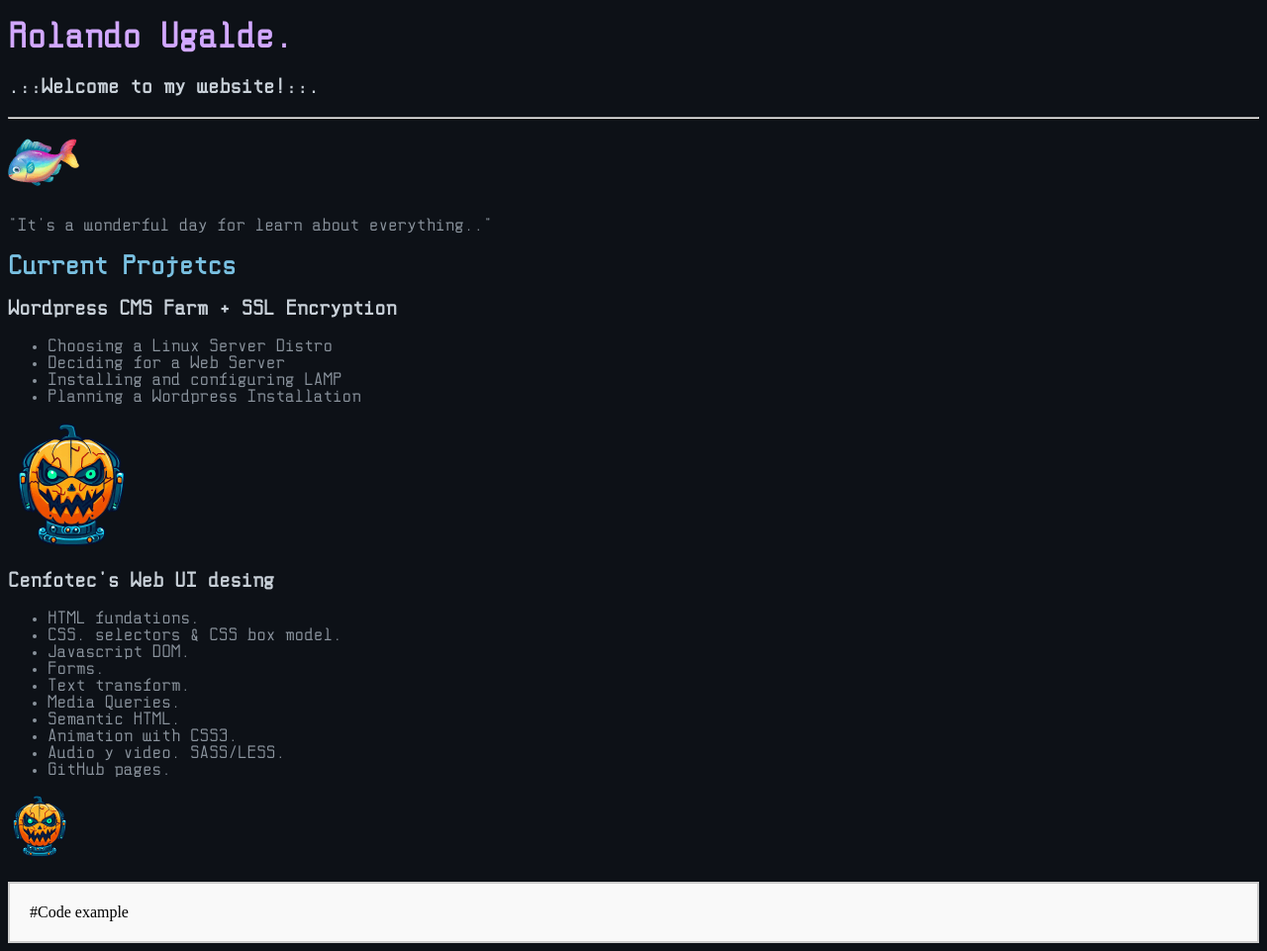
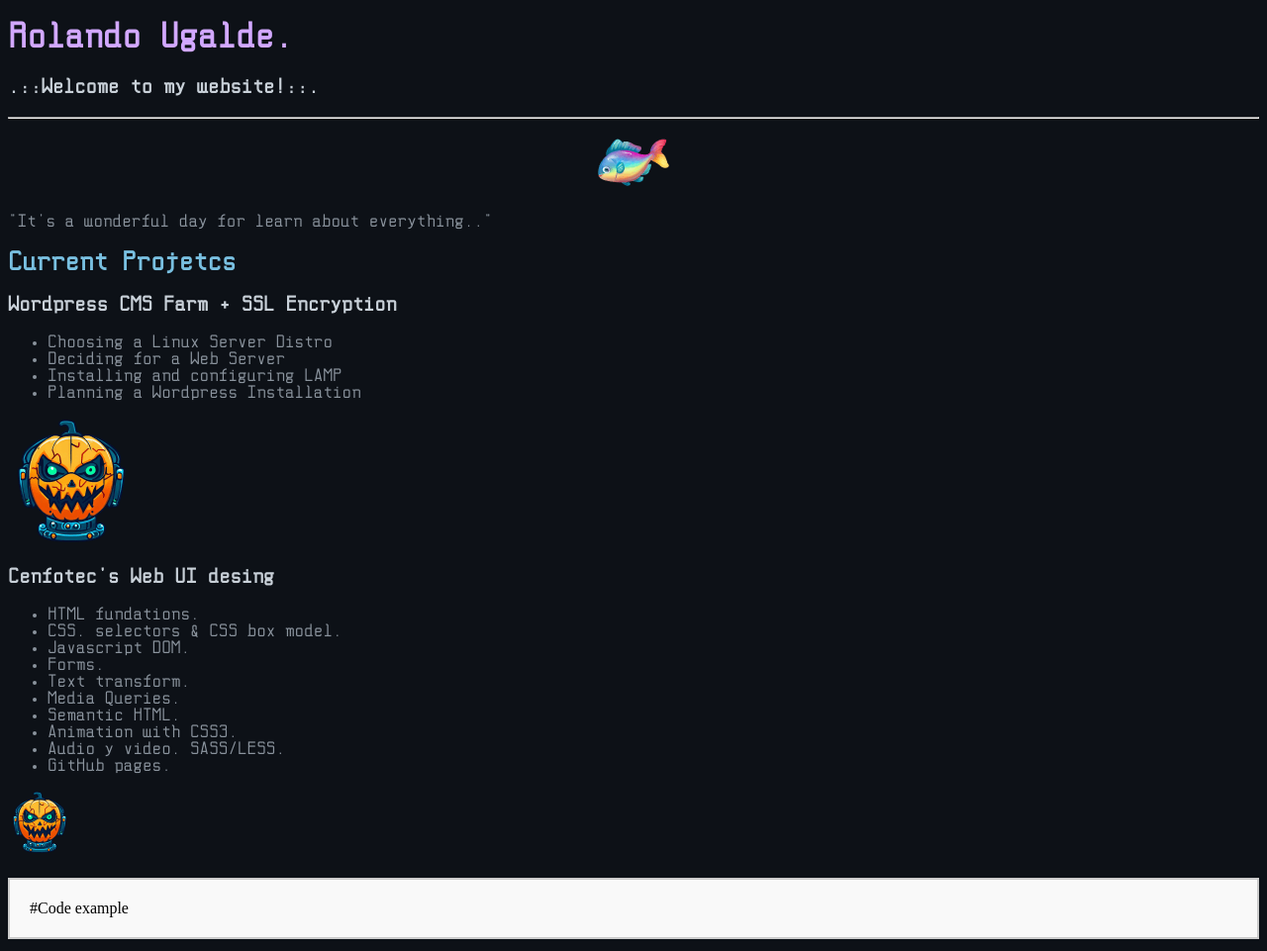
Before and after one commit to rolandougalde/rolandougalde.github.io, a Jekyll site: the page built from index.md, in a window 1280 px wide. Shown: the whole page at 99% size. Built offline with Jekyll 4.4.1, drawn with Linux system fonts in a browser that asks for light colours; our own code applies the rules of GitHub Pages for plain Markdown files.

Commit message:
Update default.html

```diff
--- a/_layouts/default.html
+++ b/_layouts/default.html
@@ -16,10 +16,8 @@
 
   <div class="section">
 
-    <div class="picture">
-     <img src="/images/Rainbow-3-Playful-Fish.72.png">
+     <img class="center" src="/images/Rainbow-3-Playful-Fish.72.png">
       <p>"It's a wonderful day for learn about everything.."</p>
-    </div>
 
     <h2>Current Projetcs</h2>
     <h3>Wordpress CMS Farm + SSL Encryption</h3>
```
